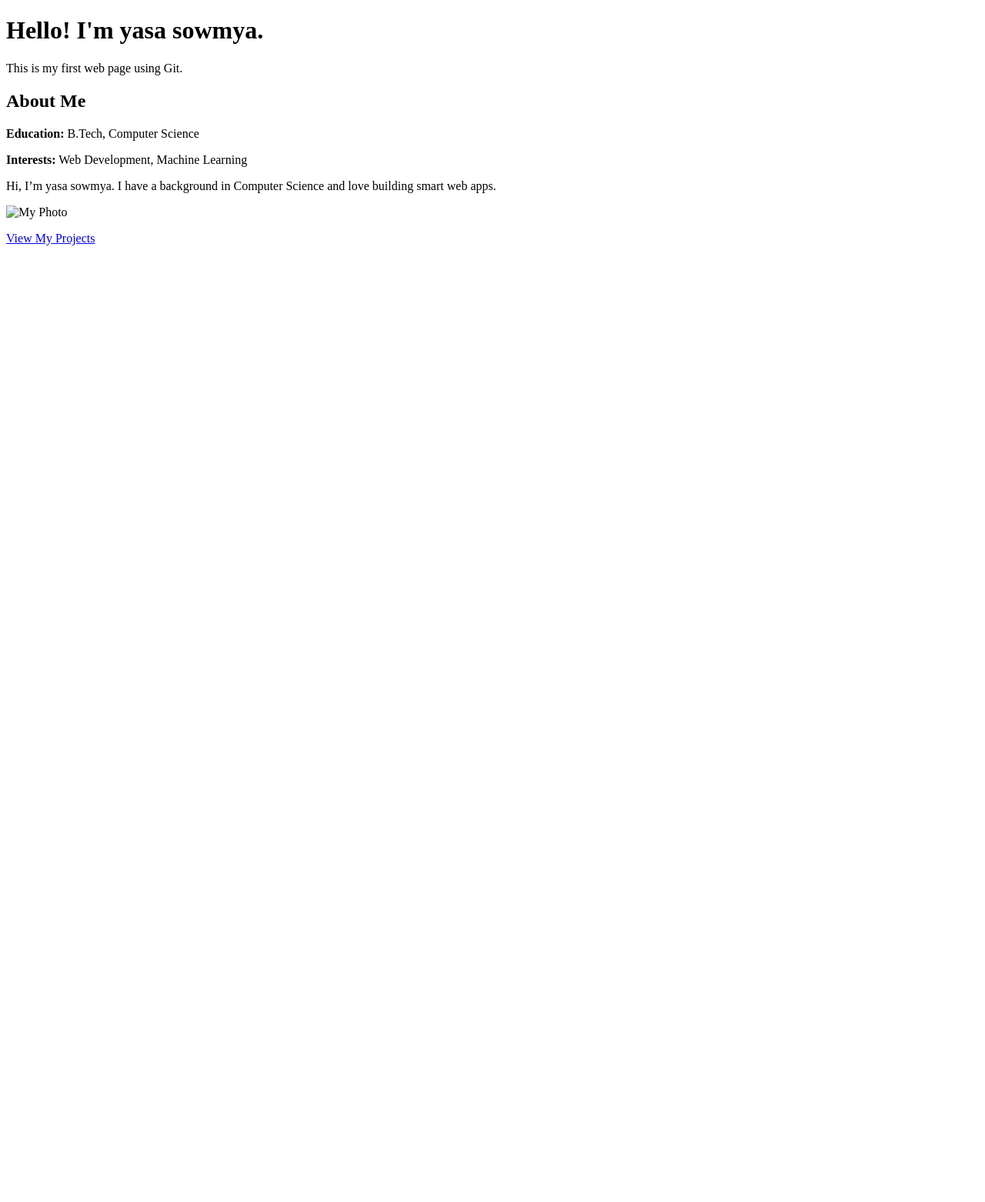
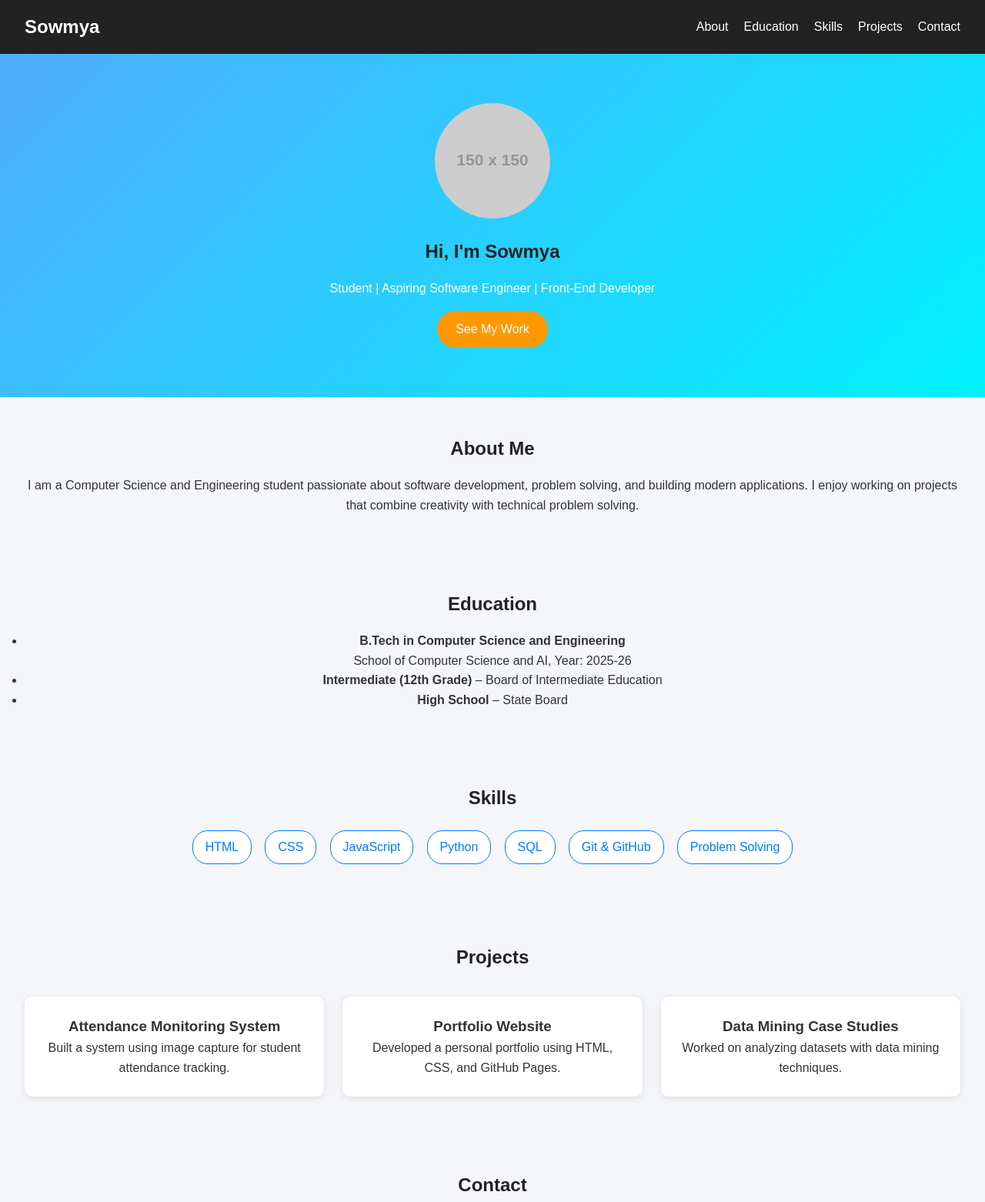
Before and after one commit to yasasowmya/MyPortfolio, a plain HTML site: page index.html in a window 1280 px wide. Shown: the top 1562 px of the page at 77% size. Before the commit the page ends 800 px from the top, so only its background shows below. Drawn offline with Linux system fonts and the light colour scheme; placeholder pictures from the web are drawn by us.

Commit message:
Update index.html

```diff
--- a/index.html
+++ b/index.html
@@ -1,20 +1,236 @@
 <!DOCTYPE html>
-<html>
+<html lang="en">
 <head>
-  <title>My Portfolio</title>
+  <meta charset="UTF-8">
+  <meta name="viewport" content="width=device-width, initial-scale=1.0">
+  <title>Sowmya | Portfolio</title>
+  <style>
+    /* Reset */
+    * {
+      margin: 0;
+      padding: 0;
+      box-sizing: border-box;
+    }
+
+    body {
+      font-family: Arial, sans-serif;
+      background: #f4f6f9;
+      color: #333;
+      line-height: 1.6;
+    }
+
+    /* Navbar */
+    .navbar {
+      display: flex;
+      justify-content: space-between;
+      align-items: center;
+      background: #222;
+      padding: 1rem 2rem;
+    }
+
+    .logo {
+      color: #fff;
+      font-size: 1.5rem;
+    }
+
+    .nav-links {
+      list-style: none;
+      display: flex;
+    }
+
+    .nav-links li {
+      margin-left: 20px;
+    }
+
+    .nav-links a {
+      color: #fff;
+      text-decoration: none;
+      transition: 0.3s;
+    }
+
+    .nav-links a:hover {
+      color: #ff9800;
+    }
+
+    /* Hero */
+    .hero {
+      background: linear-gradient(135deg, #4facfe, #00f2fe);
+      text-align: center;
+      padding: 4rem 2rem;
+      color: #fff;
+    }
+
+    .profile-pic {
+      border-radius: 50%;
+      width: 150px;
+      margin-bottom: 1rem;
+    }
+
+    .btn {
+      display: inline-block;
+      margin-top: 1rem;
+      padding: 0.7rem 1.5rem;
+      background: #ff9800;
+      color: #fff;
+      border-radius: 25px;
+      text-decoration: none;
+    }
+
+    .btn:hover {
+      background: #e68900;
+    }
+
+    /* Sections */
+    section {
+      padding: 3rem 2rem;
+      text-align: center;
+    }
+
+    h2 {
+      margin-bottom: 1rem;
+      color: #222;
+    }
+
+    /* Skills */
+    .skill-tags span {
+      display: inline-block;
+      margin: 0.4rem;
+      padding: 0.5rem 1rem;
+      border: 1px solid #007bff;
+      border-radius: 20px;
+      color: #007bff;
+      background: #fff;
+    }
+
+    /* Projects */
+    .project-grid {
+      display: grid;
+      grid-template-columns: repeat(auto-fit, minmax(250px, 1fr));
+      gap: 1.5rem;
+      margin-top: 2rem;
+    }
+
+    .project-card {
+      background: #fff;
+      padding: 1.5rem;
+      border-radius: 10px;
+      box-shadow: 0 2px 8px rgba(0,0,0,0.1);
+    }
+
+    .project-card:hover {
+      transform: translateY(-5px);
+      transition: 0.3s;
+    }
+
+    /* Contact */
+    .contact a {
+      color: #007bff;
+      text-decoration: none;
+    }
+
+    .contact a:hover {
+      text-decoration: underline;
+    }
+
+    /* Footer */
+    footer {
+      background: #222;
+      color: #fff;
+      padding: 1rem;
+      text-align: center;
+    }
+  </style>
 </head>
 <body>
-  <h1>Hello! I'm yasa sowmya.</h1>
-  <p>This is my first web page using Git.</p>
+  <!-- Navbar -->
+  <header>
+    <nav class="navbar">
+      <h1 class="logo">Sowmya</h1>
+      <ul class="nav-links">
+        <li><a href="#about">About</a></li>
+        <li><a href="#education">Education</a></li>
+        <li><a href="#skills">Skills</a></li>
+        <li><a href="#projects">Projects</a></li>
+        <li><a href="#contact">Contact</a></li>
+      </ul>
+    </nav>
+  </header>
 
-  <section id="about">
-    <h2>About Me</h2>
-    <p><strong>Education:</strong> B.Tech, Computer Science</p>
-    <p><strong>Interests:</strong> Web Development, Machine Learning</p>
-    <p>Hi, I’m yasa sowmya. I have a background in Computer Science and love building smart web apps.</p>
-    <img src="C:\Users\Chinnari\OneDrive\Desktop\image1.jpg" alt="My Photo" width="300">
+  <!-- Hero -->
+  <section class="hero">
+    <div class="hero-content">
+      <img src="https://via.placeholder.com/150" alt="Profile Photo" class="profile-pic">
+      <h2>Hi, I'm <span>Sowmya</span></h2>
+      <p>Student | Aspiring Software Engineer | Front-End Developer</p>
+      <a href="#projects" class="btn">See My Work</a>
+    </div>
   </section>
 
-  <p><a href="C:\Users\Chinnari\MyPortfolio\projects.html">View My Projects</a></p>
+  <!-- About -->
+  <section id="about" class="about">
+    <h2>About Me</h2>
+    <p>
+      I am a Computer Science and Engineering student passionate about software development,
+      problem solving, and building modern applications. I enjoy working on projects that
+      combine creativity with technical problem solving.
+    </p>
+  </section>
+
+  <!-- Education -->
+  <section id="education" class="education">
+    <h2>Education</h2>
+    <ul>
+      <li><strong>B.Tech in Computer Science and Engineering</strong><br>
+          School of Computer Science and AI, Year: 2025-26</li>
+      <li><strong>Intermediate (12th Grade)</strong> – Board of Intermediate Education</li>
+      <li><strong>High School</strong> – State Board</li>
+    </ul>
+  </section>
+
+  <!-- Skills -->
+  <section id="skills" class="skills">
+    <h2>Skills</h2>
+    <div class="skill-tags">
+      <span>HTML</span>
+      <span>CSS</span>
+      <span>JavaScript</span>
+      <span>Python</span>
+      <span>SQL</span>
+      <span>Git & GitHub</span>
+      <span>Problem Solving</span>
+    </div>
+  </section>
+
+  <!-- Projects -->
+  <section id="projects" class="projects">
+    <h2>Projects</h2>
+    <div class="project-grid">
+      <div class="project-card">
+        <h3>Attendance Monitoring System</h3>
+        <p>Built a system using image capture for student attendance tracking.</p>
+      </div>
+      <div class="project-card">
+        <h3>Portfolio Website</h3>
+        <p>Developed a personal portfolio using HTML, CSS, and GitHub Pages.</p>
+      </div>
+      <div class="project-card">
+        <h3>Data Mining Case Studies</h3>
+        <p>Worked on analyzing datasets with data mining techniques.</p>
+      </div>
+    </div>
+  </section>
+
+  <!-- Contact -->
+  <section id="contact" class="contact">
+    <h2>Contact</h2>
+    <p>Email: <a href="mailto:sowmya@example.com">sowmya@example.com</a></p>
+    <p>GitHub: <a href="https://github.com/yourgithub" target="_blank">github.com/yourgithub</a></p>
+    <p>LinkedIn: <a href="https://linkedin.com/in/yourlinkedin" target="_blank">linkedin.com/in/yourlinkedin</a></p>
+  </section>
+
+  <!-- Footer -->
+  <footer>
+    <p>&copy; 2025 Sowmya | All Rights Reserved</p>
+  </footer>
 </body>
 </html>
```
